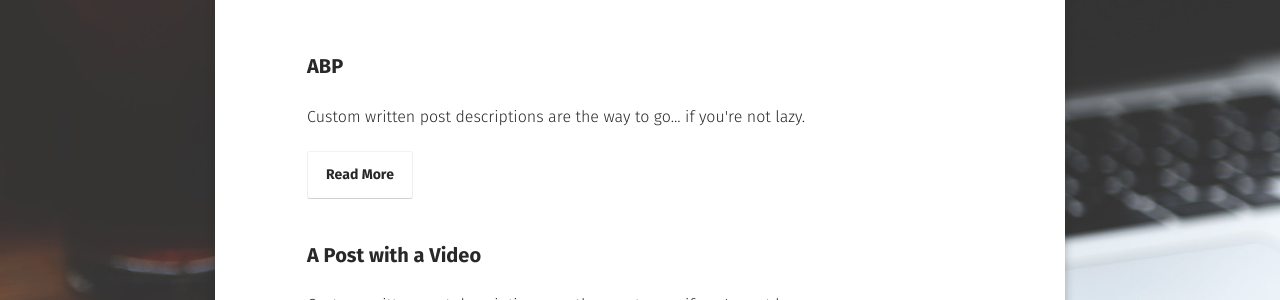
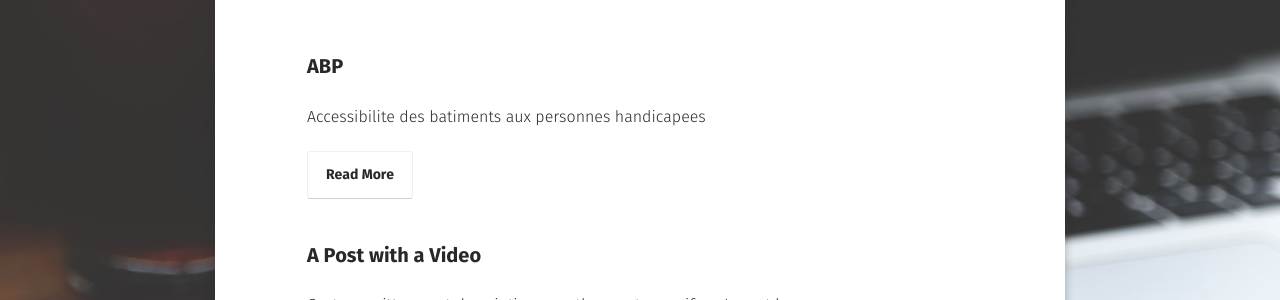
Before and after one commit to archer839/test, a Jekyll site: the page built from posts/index.md, in a window 1280 px wide. Shown: the part 251-551 px from the top of the page. Built offline with Jekyll 4.4.1, drawn with Linux system fonts in a browser that asks for light colours; some web fonts are replaced.

Commit message:
Update 2016-03-20-ABP.md

```diff
--- a/_posts/2016-03-20-ABP.md
+++ b/_posts/2016-03-20-ABP.md
@@ -2,7 +2,7 @@
 layout: post
 title:  "ABP"
 date:   2016-03-30
-excerpt: "Custom written post descriptions are the way to go... if you're not lazy."
+excerpt: "Accessibilite des batiments aux personnes handicapees"
 tag:
 - sample
 - post
```
